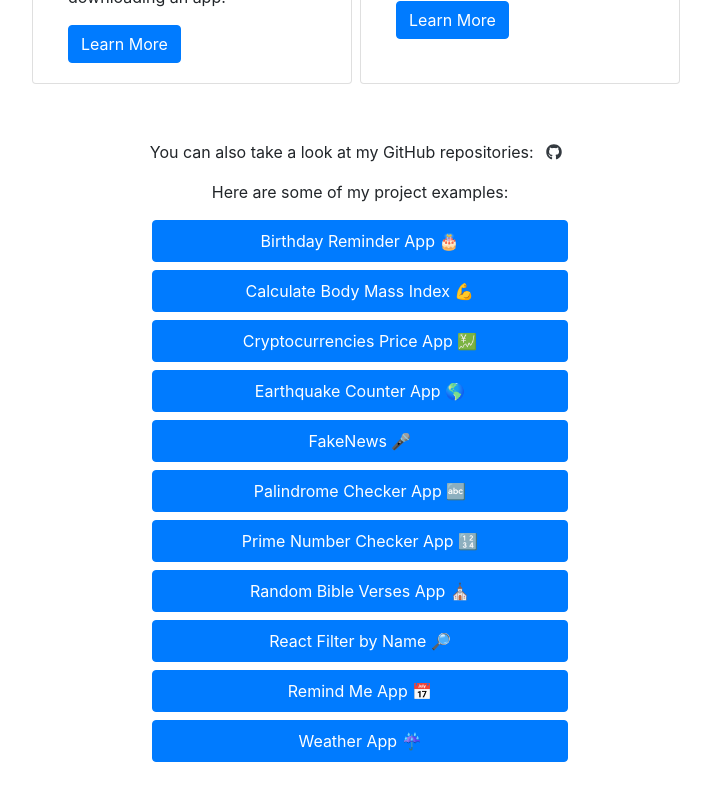
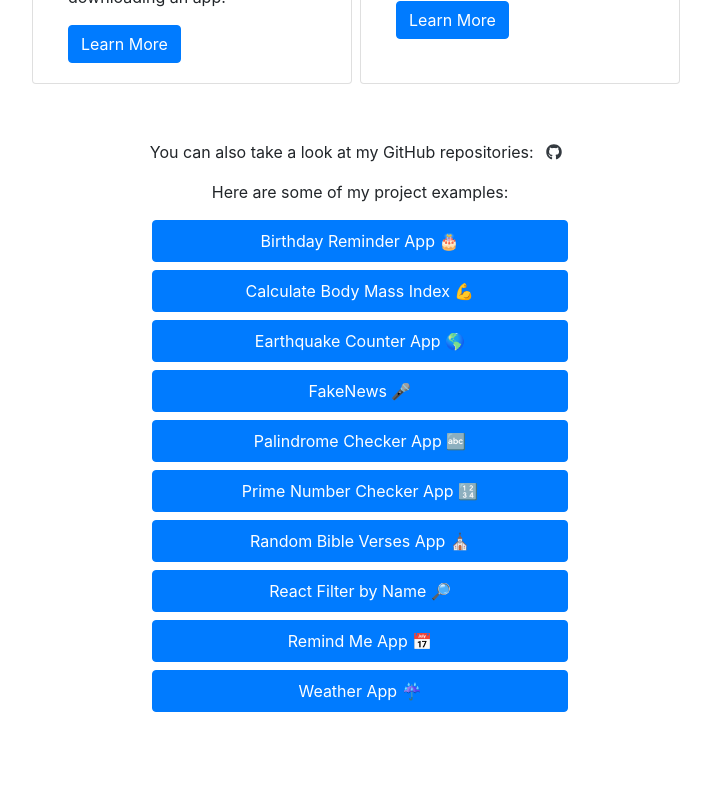
Before and after one commit to hjhm2018/my-portfolio-pwa, a React (Create React App) app: page /projects in a window 1280 px wide. Shown: the part 2180-2980 px from the top of the page, without its empty margins (280-991 px from the left). Built offline with nearby package versions, Linux system fonts and the light colour scheme; a web font is replaced by a local one.

Commit message:
deleted a button

```diff
--- a/src/components/Projects.js
+++ b/src/components/Projects.js
@@ -170,11 +170,11 @@ const Projects = () => {
       name: "Birthday Reminder App",
       icon: "&#x1F382;",
     },
-    {
-      url: "cryptocurrencyapp",
-      name: "Cryptocurrencies Price App",
-      icon: "&#x1F4B9;",
-    },
+    // {
+    //   url: "cryptocurrencyapp",
+    //   name: "Cryptocurrencies Price App",
+    //   icon: "&#x1F4B9;",
+    // },
     {
       url: "randombibleversesapp",
       name: "Random Bible Verses App",
```
